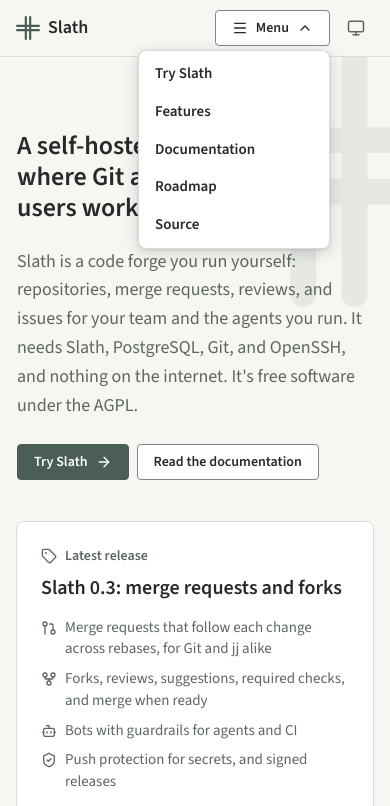
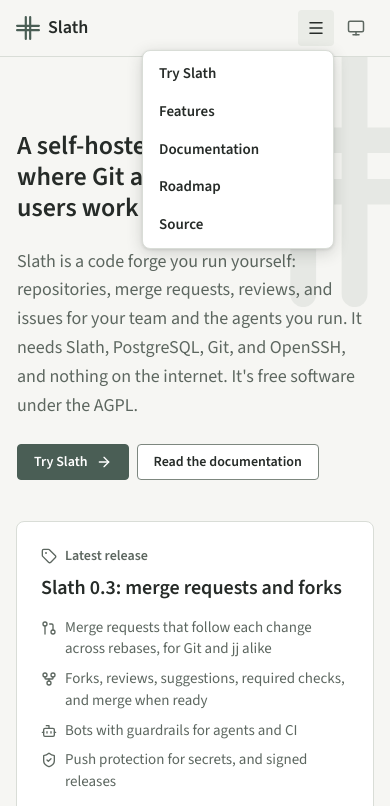
Before and after one commit to slath-org/slath.org, a plain HTML site: page index.html in a window 390 px wide. Both pictures are taken after a click on the heading "Menu". Shown: the top 806 px of the page. Drawn offline with Linux system fonts and the light colour scheme.

Commit message:
Make the phone menu a quiet icon button
The Menu button was a bordered button with a label and a chevron, louder
than the logo next to it. It's now an icon button like the theme
switcher: the menu icon alone, no border until hovered, its name "Menu"
shown as a tooltip on hover and keyboard focus, and a subtle background
while the menu is open. Both buttons share one style.

Signed-off-by: Erich Seifert <dev@erichseifert.de>

```diff
--- a/assets/site.css
+++ b/assets/site.css
@@ -356,7 +356,8 @@ code { font-size: 0.875em; }
    menu, a disclosure that opens without scripts too. */
 .site-header .wrap { flex-wrap: nowrap; }
 .brand,
-.theme-switch { flex: none; }
+.theme-switch,
+.icon-button { flex: none; }
 .site-nav { margin-inline-end: auto; }
 .site-nav ul {
   display: flex;
@@ -379,8 +380,8 @@ code { font-size: 0.875em; }
 .nav-menu { display: none; position: relative; }
 .nav-menu summary { list-style: none; }
 .nav-menu summary::-webkit-details-marker { display: none; }
-.nav-menu .chevron { transition: transform var(--motion-fast); }
-.nav-menu[open] .chevron { transform: rotate(180deg); }
+.nav-menu[open] > summary { background: var(--surface-subtle); color: var(--text); }
+.nav-menu[open] > summary .tip { clip-path: inset(50%); }
 .menu-panel {
   position: absolute;
   top: calc(100% + var(--space-1));
@@ -408,13 +409,16 @@ code { font-size: 0.875em; }
   .site-nav .nav-wide { display: none; }
   .nav-menu { display: block; }
   .site-nav { margin-inline: auto 0; }
-  .site-header .wrap { gap: var(--space-2); }
+  .site-header .wrap { gap: var(--space-1); }
 }
 
-/* Theme switcher: one icon button that shows the current choice (system,
+/* Icon buttons (the menu and the theme switcher): no border until
+   hovered, and their name is their tooltip. The theme switcher is one
+   icon button that shows the current choice (system,
    light, or dark) and moves to the next. Its name is its tooltip, shown on
    hover and keyboard focus. */
-.theme-switch {
+.theme-switch,
+.icon-button {
   position: relative;
   display: inline-grid;
   place-items: center;
@@ -429,12 +433,14 @@ code { font-size: 0.875em; }
   transition: background-color var(--motion-fast), color var(--motion-fast);
 }
 .theme-switch[hidden] { display: none; }
-.theme-switch:hover { background: var(--surface-subtle); color: var(--text); }
+.theme-switch:hover,
+.icon-button:hover { background: var(--surface-subtle); color: var(--text); }
 .theme-switch .icon { display: none; }
 .theme-switch[data-choice="system"] .icon-system,
 .theme-switch[data-choice="light"] .icon-light,
 .theme-switch[data-choice="dark"] .icon-dark { display: block; }
-.theme-switch .tip {
+.theme-switch .tip,
+.icon-button .tip {
   position: absolute;
   top: calc(100% + var(--space-1));
   inset-inline-end: 0;
@@ -449,7 +455,9 @@ code { font-size: 0.875em; }
   clip-path: inset(50%);
 }
 .theme-switch:hover .tip,
-.theme-switch:focus-visible .tip { clip-path: none; }
+.theme-switch:focus-visible .tip,
+.icon-button:hover .tip,
+.icon-button:focus-visible .tip { clip-path: none; }
 .theme-switch.tip-closed .tip { clip-path: inset(50%); }
 
 /* Buttons: one primary per region, the others neutral */
--- a/index.html
+++ b/index.html
@@ -35,7 +35,7 @@
           <li><a href="https://github.com/slath-org/slath">Source</a></li>
         </ul>
         <details class="nav-menu">
-          <summary class="button"><svg class="icon" aria-hidden="true"><use href="assets/icons.svg#menu"/></svg>Menu<svg class="icon chevron" aria-hidden="true"><use href="assets/icons.svg#chevron-down"/></svg></summary>
+          <summary class="icon-button"><svg class="icon" aria-hidden="true"><use href="assets/icons.svg#menu"/></svg><span class="tip">Menu</span></summary>
           <div class="menu-panel">
             <ul>
               <li><a href="#try">Try Slath</a></li>
```
Also changed, not shown: 404.html (+1 -1 lines).
